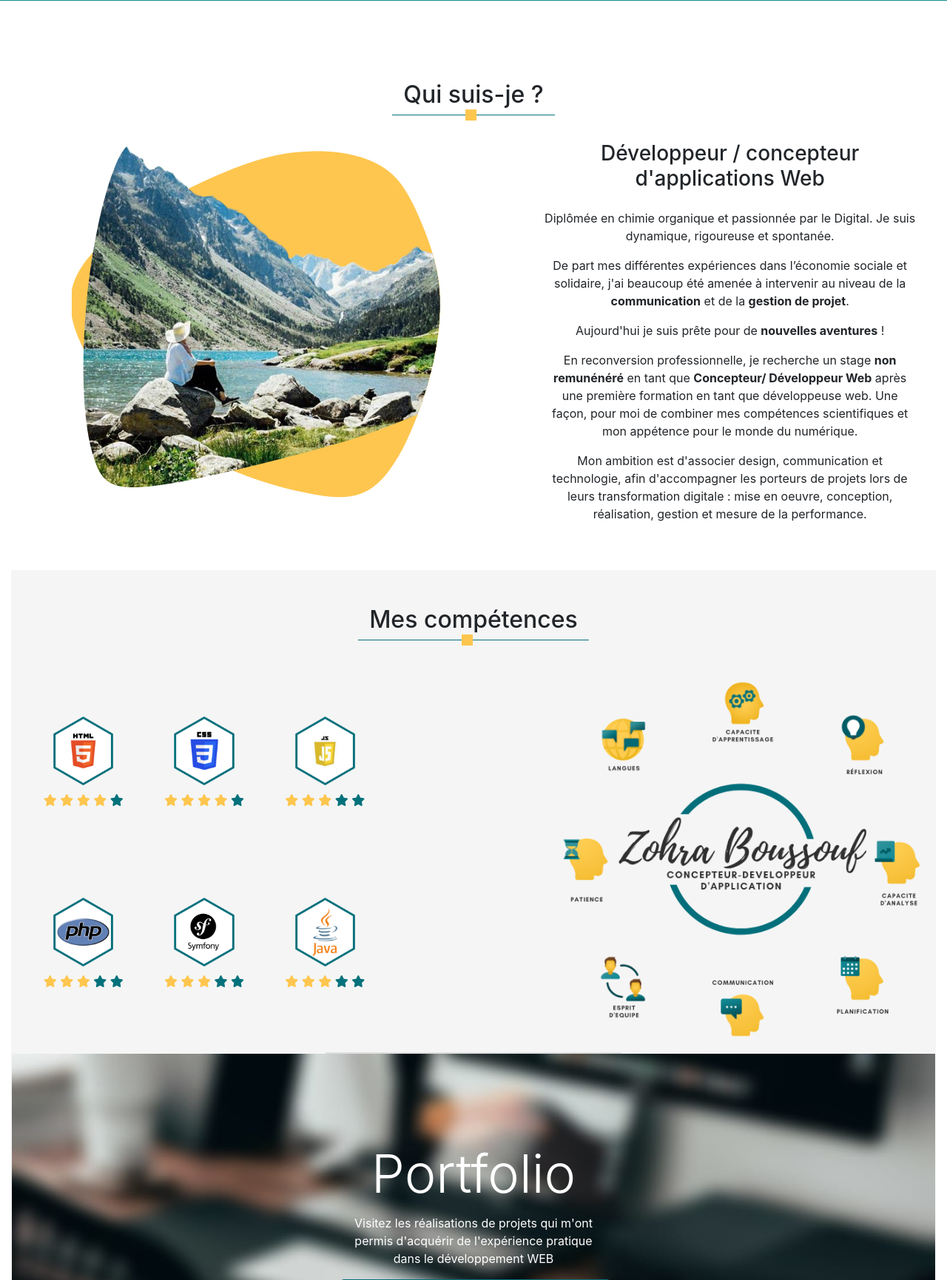
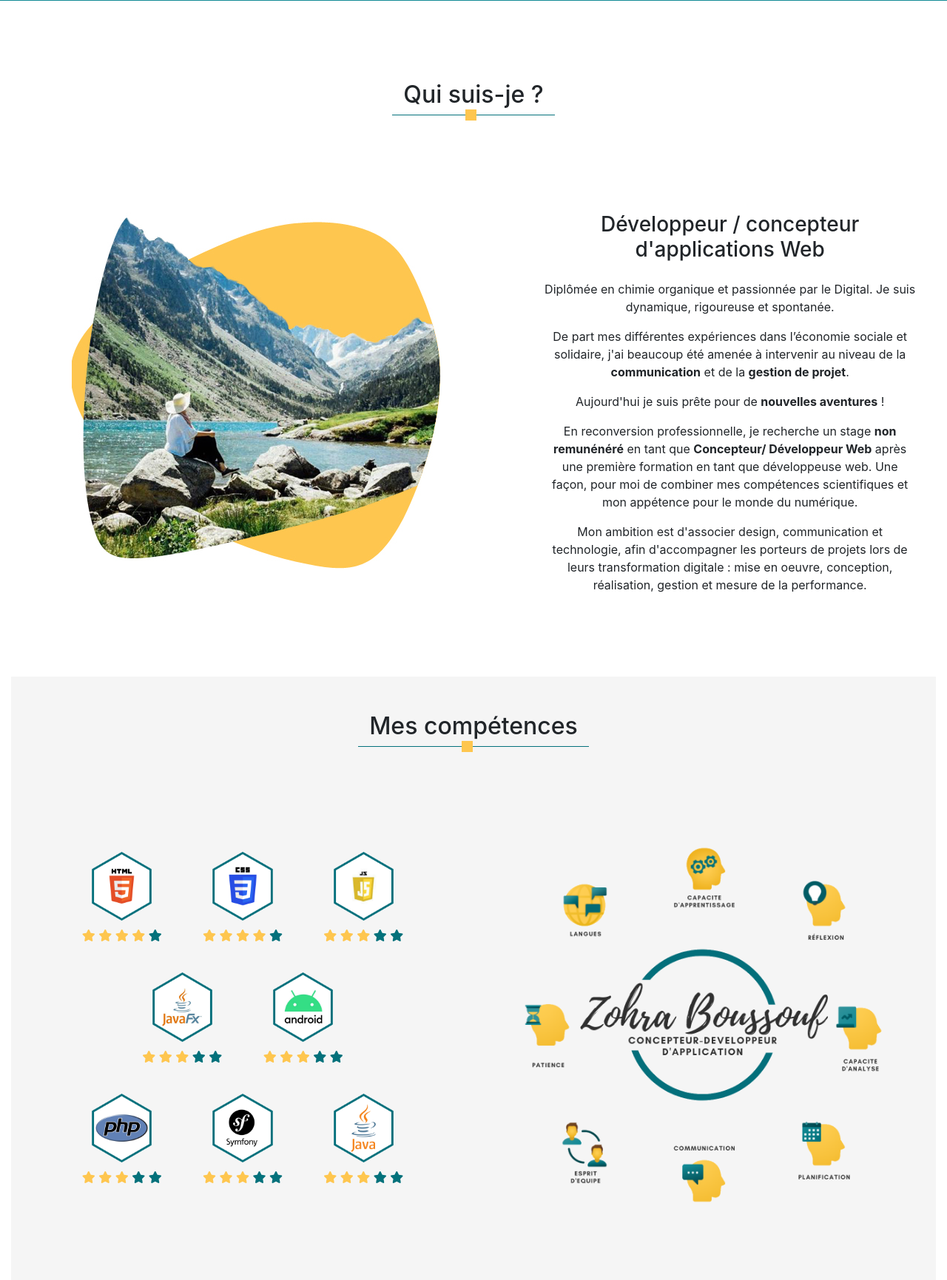
Before and after one commit to MaxouMiles-tech/BoussoufZohraCV, a PHP site: page / in a window 1280 px wide. Shown: the part 715-2446 px from the top of the page at 74% size. Run offline with PHP 8.4, Linux system fonts and the light colour scheme; some libraries are stand-ins or nearby versions.

Commit message:
modif espace + portfolio

```diff
--- a/about.php
+++ b/about.php
@@ -11,15 +11,15 @@
     </div>
 </div>
 <!--section-->
-<div class="row about-sec d-flex justify-content-around pb-5">
+<div class="row about-sec d-flex justify-content-around my-5">
 <!--    image-->
-    <div class="about-img  col-lg-6" id="backJaune">
+    <div class="about-img  col-lg-6 my-5 " id="backJaune">
         <div class="d-flex justify-content-center">
             <img class= "img-fluid wow animate__fadeInLeft" src="public/images/moi.jpg" alt="Photo de montagne" id="moi">
         </div>
     </div>
 <!--    texte-->
-    <div class="about-item col-lg-5 d-flex flex-column ">
+    <div class="about-item col-lg-5 d-flex flex-column my-5">
         <div class="about-content text-center ">
             <h3 class="pt-3 pb-3 text-center">Développeur / concepteur d'applications Web</h3>
             <p> Diplômée en chimie organique et passionnée par le Digital. Je suis dynamique, rigoureuse et
--- a/competences.php
+++ b/competences.php
@@ -11,11 +11,13 @@
     </div>
 </div>
 <!--section-->
-<div class="row skills-sec mt-3 d-flex p-3 justify-content-between">
+<div class="row skills-sec mt-3 d-flex p-3 justify-content-around my-5">
     <!--competence info-->
-    <div class="it-skills col-lg-5 d-flex flex-lg-row flex-wrap mb-sm-0 mb-5">
+    <div class="it-skills col-lg-5 d-flex flex-lg-row flex-wrap my-5">
+        <div class="d-flex flex-row flex-wrap justify-content-center">
             <div class="col-sm-4 col-6 d-flex flex-column justify-content-center ">
-            <img class="competence-img mx-auto my-0" src="public/images/competence/html.png" alt="Logo HTML" id="html">
+                <img class="competence-img mx-auto my-0" src="public/images/competence/html.png" alt="Logo HTML"
+                     id="html">
                 <div class="mt-2 text-center mb-3 ">
                     <span class="fa fa-star checked"></span>
                     <span class="fa fa-star checked"></span>
@@ -44,6 +46,33 @@
                     <span class="fa fa-star"></span>
                 </div>
             </div>
+        </div>
+
+        <div class="d-flex flex-row justify-content-center">
+            <div class="col-sm-4  col-6 d-flex flex-column justify-content-center ">
+                <img class="competence-img mx-auto my-0" src="public/images/competence/javafx.png" alt="Logo PHP" id="php">
+                <div class="mt-2 text-center mb-3">
+                    <span class="fa fa-star checked"></span>
+                    <span class="fa fa-star checked"></span>
+                    <span class="fa fa-star checked"></span>
+                    <span class="fa fa-star"></span>
+                    <span class="fa fa-star"></span>
+                </div>
+            </div>
+            <div class="col-sm-4  col-6 d-flex flex-column justify-content-center ">
+                <img class="competence-img mx-auto my-0" src="public/images/competence/android.png" alt="Logo symfony"
+                     id="symfony">
+                <div class="mt-2 text-center mb-3">
+                    <span class="fa fa-star checked"></span>
+                    <span class="fa fa-star checked"></span>
+                    <span class="fa fa-star checked"></span>
+                    <span class="fa fa-star"></span>
+                    <span class="fa fa-star"></span>
+                </div>
+            </div>
+        </div>
+
+        <div class="d-flex flex-row flex-wrap justify-content-center">
             <div class="col-sm-4  col-6 d-flex flex-column justify-content-center ">
                 <img class="competence-img mx-auto my-0" src="public/images/competence/php.png" alt="Logo PHP" id="php">
                 <div class="mt-2 text-center mb-3">
@@ -66,7 +95,8 @@
                 </div>
             </div>
             <div class="col-sm-4  col-6 d-flex flex-column justify-content-center ">
-            <img class="competence-img mx-auto my-0" src="public/images/competence/java.png" alt="Logo java" id="java">
+                <img class="competence-img mx-auto my-0" src="public/images/competence/java.png" alt="Logo java"
+                     id="java">
                 <div class="mt-2 text-center mb-3">
                     <span class="fa fa-star checked"></span>
                     <span class="fa fa-star checked"></span>
@@ -76,22 +106,25 @@
                 </div>
             </div>
         </div>
+
+    </div>
     <!--    soft skills-->
-    <div class="col-lg-5 soft-skills  pt-sm-0 pt-5 ">
+    <div class="col-lg-5 soft-skills my-5 ">
         <img class="img-fluid wow animate__fadeInRight" src="public/images/competence/softSkills.png"
              alt="=Soft Skills">
     </div>
 </div>
 
 <!--    CTA portfolio-->
-<div class="row skills-portfolio  d-flex justify-content-center text-center px-3 ">
+<div class="row skills-portfolio  d-flex justify-content-center text-center my-5 px-3 ">
     <div class="card text-white " id="cartePortfolio">
         <div id="TitrePortfolio" class="card-img-overlay">
             <p class="d-none d-md-block display-3 card-title ">Portfolio</p>
             <p class="card-text">Visitez les réalisations de projets qui m'ont permis d'acquérir de
                 l'expérience pratique dans le développement WEB</p>
             <div class="d-none d-md-block m-auto">
-                <a role="button" class="btn text-white" href="portfolio.php" title="Portfolio" id="cv">Découvrez mon
+                <a role="button" class="btn text-white" href="portfolio.php" target="_blank" title="Portfolio" id="cv">Découvrez
+                    mon
                     portfolio
                     <img class="rounded " src="public/images/competence/pf.png"
                          alt="Image représentant Portfolio" id="icoPortfolio"></a>
--- a/contact.php
+++ b/contact.php
@@ -2,7 +2,7 @@
 <!--contact-->
 <!--------------------------------------------------------------------------------------------------------------------->
 <!--titre-->
-<div class="row contact pt-5">
+<div class="row contact py-5">
     <div class="titre m-auto">
         <div class="col contact-title m-auto text-center">
             <h2 class=" wow animate__bounce">Contact</h2>
@@ -12,10 +12,11 @@
 </div>
 
 <!--    bulle info si petit ecran-->
-<div class="row  d-md-none justify-content-center contact-info pt-3">
+<div class="row  d-md-none justify-content-center contact-info my-5">
     <div>
-        <div class="m-auto text-center" >
-            <a href="#collapse1" data-toggle="collapse"><img class="img-fluid icoInfo mb-3" src="public/images/icoInfo.png"
+        <div class="m-auto text-center">
+            <a href="#collapse1" data-toggle="collapse"><img class="img-fluid icoInfo mb-3"
+                                                             src="public/images/icoInfo.png"
                                                              alt="Icone Telephone"></a>
         </div>
 
@@ -52,9 +53,9 @@
 <!--section-->
 <!--    formulaire de contact-->
 <form action="public/php/mail.php" method="post" name="verifcontact" id="verifcontact"
-          class="m-auto">
-        <div class="contact-form m-0 m-lg-2">
-            <div class="row justify-content-between ">
+      class="m-auto my-5">
+    <div class="contact-form my-5">
+        <div class="row justify-content-between my-5 ">
             <!--                mes infos-->
             <div class="col-lg-3 contact-info d-none d-lg-flex justify-content-center flex-column mx-4">
                 <div>
@@ -81,8 +82,7 @@
                 <hr class="m-1">
                 <div>
                     <img class="img-fluid icoInfo mr-3" src="public/images/about/icoVehicule.png"
-                             alt="Icone Voiture">Véhiculée
-                        et mobile
+                         alt="Icone Voiture">Véhiculée et mobile
                 </div>
             </div>
             <!--prise de contact-->
@@ -123,16 +123,14 @@
                     </div>
                     <label for="message"></label>
                     <textarea class="form-control" placeholder="Envoyez moi votre message :)" rows="5" cols="40"
-                                  id="message" name="message" required>
-                        <?php if (isset($_POST['message'])) {
+                              id="message" name="message" required><?php if (isset($_POST['message'])) {
                             echo $_POST['message'];
-                        } ?>
-                        </textarea>
+                        } ?></textarea>
                 </div>
                 <p id="errorMessage" class="text-danger"></p>
 
                 <div class="d-flex justify-content-center">
-                        <button type="submit" class="btn text-white rounded " value="Envoyer"
+                    <button type="submit" class="mt-3 btn text-white rounded " value="Envoyer"
                             name="contactform" id="envoyer">Envoyer <img class="icoInfo "
                                                                          src="public/images/about/icoEnvoyer.png"
                                                                          alt="Icone Envoyer"></button>
@@ -141,3 +139,7 @@
         </div>
     </div>
 </form>
+
+
+<!-- script js -->
+<script src="public/js/verifMail.js"></script>
--- a/hobbies.php
+++ b/hobbies.php
@@ -2,7 +2,7 @@
 <!--hobbies-->
 <!--------------------------------------------------------------------------------------------------------------------->
 <!--titre-->
-<div class="row hobbies pt-5">
+<div class="row hobbies py-5">
     <div class="titre m-auto">
         <div class="col hobbies-title m-auto text-center">
             <h2 class=" wow animate__bounce ">Ce qui m'anime</h2>
@@ -11,7 +11,7 @@
     </div>
 </div>
 <!--section-->
-<div class="row hobbies-sec px-2">
+<div class="row hobbies-sec py-5 my-5 px-2">
 <!--    premiere ligne -->
     <div class="mt-5 mx-auto d-flex flex-row ">
         <div class="card card-hobbies" id="avion">
@@ -28,7 +28,7 @@
         </div>
     </div>
     <!--    seconde ligne -->
-    <div class="mb-5 mx-auto d-flex flex-row">
+    <div class="mb-5 pb-5 mx-auto d-flex flex-row">
         <div class="card card-hobbies" id="icorando">
             <img class="img-fluid" src="public/images/hobbies/icorando.png" alt="Icone de chaussures de randonnées">
         </div>
--- a/public/css/portfolio.css
+++ b/public/css/portfolio.css
@@ -19,7 +19,7 @@ body {
 
 #carte {
     position: relative;
-    min-height: calc(100vh - 253px) !important;
+    min-height: calc(100vh - 500px) !important;
 }
 
 .container-fluid .card {
--- /dev/null
+++ b/public/js/verifMail.js
@@ -0,0 +1,51 @@
+// validation java du formulaire contact
+document .querySelector("#verifcontact").onsubmit = function checkForm()
+{
+    // variable a true qui sera verifier à chaque condition
+    let check = true;
+
+// creation des variable obligatoire: on recupere les valeurs entrées grace à l'identifiant
+    let nom = document.getElementById("nom").value;
+    let email = document.getElementById("mail").value;
+    let message = document.getElementById("message").value;
+
+// regex qui accepte tous les caracteres de l'alphabet avec un min d'un caractere
+    let filtrealpha = new RegExp (/^[A-Za-z -]+$/);
+
+// chaque champ est teste par une expression reguliere et retourne la variable à false
+    if (!filtrealpha.test(nom) )
+    {
+// un message d'erreur est ecrit à la suite du champ
+        document.getElementById("errorNom").innerHTML = "Le Nom doit comporter au moins 1 caractère !";
+        check = false;
+    }
+    else
+    {
+// reinitialise le champ erreur
+        document.getElementById("errorNom").innerHTML = "";
+    }
+
+// regex qui controle la presence d'un @
+    let filtremail = new RegExp(/^[\w-\.]+@([\w-]+\.)+[\w-]{2,4}$/);
+    if (!filtremail.test(email))
+    {
+        document.getElementById("errorMail").innerHTML = "L'adresse email doit comporter un '@' !";
+        check =  false;
+    }
+    else
+    {
+        document.getElementById("errorMail").innerHTML = "";
+    }
+    if (!filtrealpha.test(message))
+    {
+        document.getElementById("errorMessage").innerHTML = "Votre message doit comporter au moins 1 caractère !";
+        check = false;
+    }
+    else
+    {
+        document.getElementById("errorMessage").innerHTML = "";
+    }
+
+// si tout se passe bien la variable est retourner sans modification
+    return check;
+}
--- a/timeLine.php
+++ b/timeLine.php
@@ -2,7 +2,7 @@
 <!--Timeline-->
 <!--------------------------------------------------------------------------------------------------------------------->
 <!--titre-->
-<div class="row timeline pt-5">
+<div class="row timeline py-5">
     <div class="titre m-auto">
         <div class="col timeline-title m-auto text-center">
             <h2 class=" wow animate__bounce ">Expériences</h2>
@@ -11,7 +11,7 @@
     </div>
 </div>
 <!--section-->
-<div class=" row timeline-sec">
+<div class=" row timeline-sec my-5">
     <ol class="timeline  d-lg-flex justify-content-around mx-lg-auto">
         <!--    description des experiences-->
         <li>
```
Also changed, not shown: portfolio.php (+12 -3 lines), 1 other file. Lines whose indentation alone changed are shown as unchanged.
